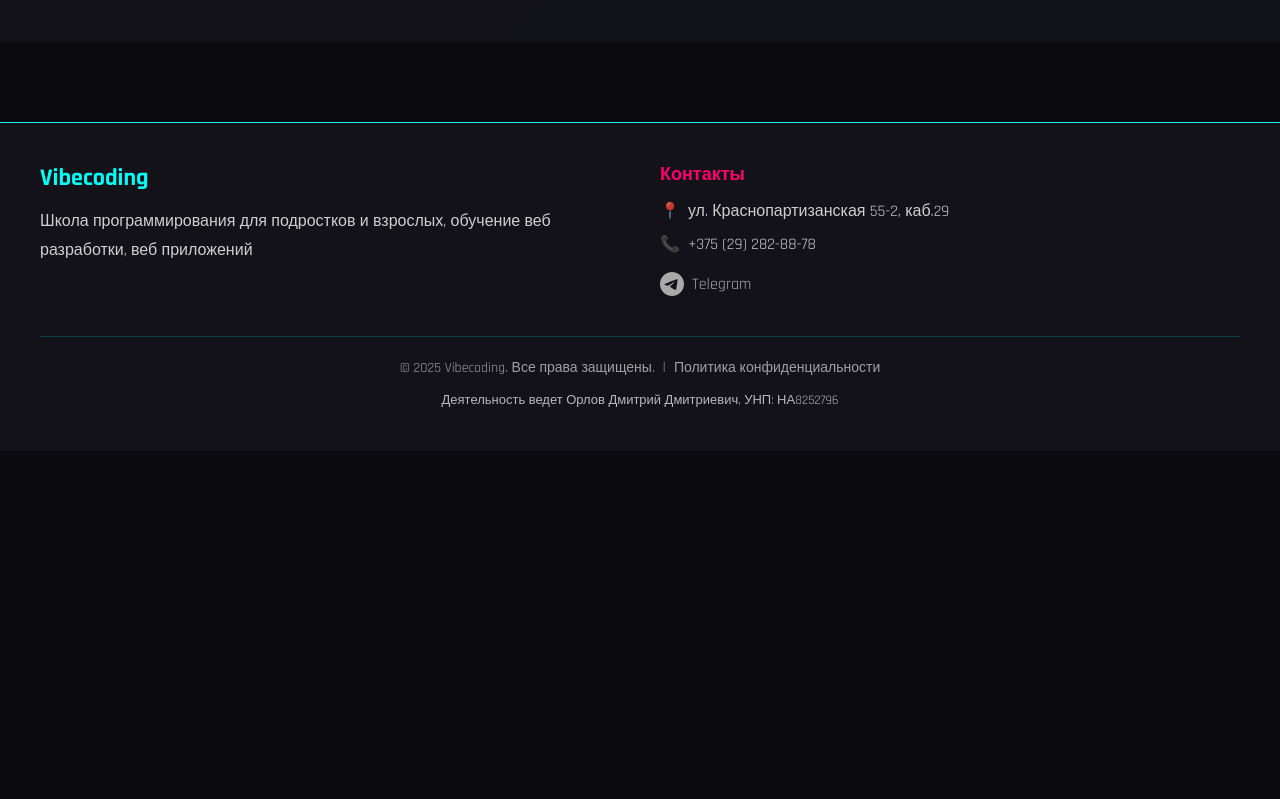
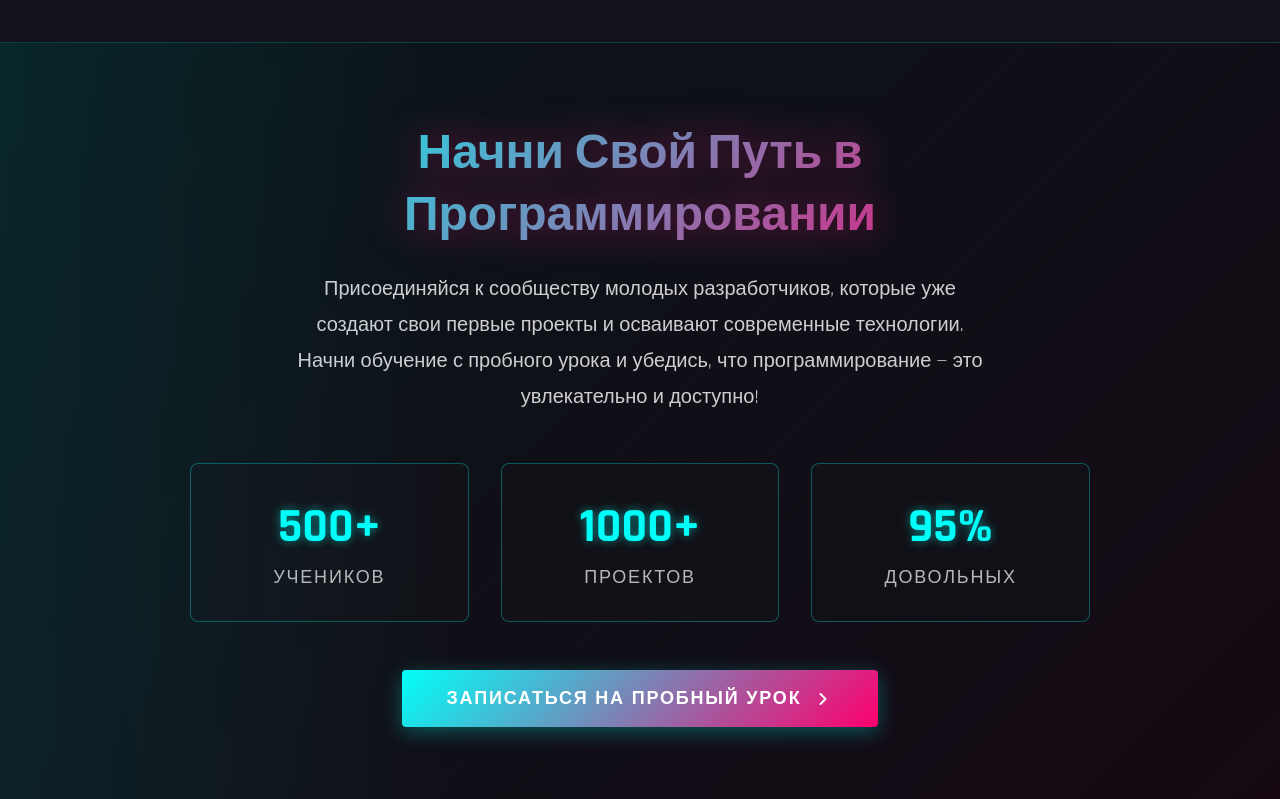
Before and after one commit to antsincgame/vibe-codiding, a React (Vite) app: page /privacy in a window 1280 px wide. Shown: the part 3181-3980 px from the top of the page. Before the commit the page ends 3632 px from the top, so only its background shows below. Built offline with nearby package versions, Linux system fonts and the light colour scheme; no server answers; the database is empty.

Commit message:
Updated index.css

```diff
--- a/src/App.tsx
+++ b/src/App.tsx
@@ -2,6 +2,7 @@
 import Header from './components/Header';
 import Footer from './components/Footer';
 import CookieConsent from './components/CookieConsent';
+import TestBlock from './components/TestBlock';
 import Home from './pages/Home';
 import Courses from './pages/Courses';
 import About from './pages/About';
@@ -42,6 +43,7 @@
                   <Route path="/blog/:slug" element={<BlogPostPage />} />
                   <Route path="/privacy" element={<Privacy />} />
                 </Routes>
+                <TestBlock />
                 <Footer />
               </main>
             </div>
--- /dev/null
+++ b/src/components/TestBlock.tsx
@@ -0,0 +1,41 @@
+export default function TestBlock() {
+  return (
+    <section className="test-block">
+      <div className="container">
+        <div className="test-content">
+          <h2 className="test-title">Начни Свой Путь в Программировании</h2>
+          <p className="test-description">
+            Присоединяйся к сообществу молодых разработчиков, которые уже создают свои первые проекты
+            и осваивают современные технологии. Начни обучение с пробного урока и убедись,
+            что программирование — это увлекательно и доступно!
+          </p>
+
+          <div className="test-stats">
+            <div className="stat-item">
+              <div className="stat-number">500+</div>
+              <div className="stat-label">Учеников</div>
+            </div>
+            <div className="stat-item">
+              <div className="stat-number">1000+</div>
+              <div className="stat-label">Проектов</div>
+            </div>
+            <div className="stat-item">
+              <div className="stat-number">95%</div>
+              <div className="stat-label">Довольных</div>
+            </div>
+          </div>
+
+          <button
+            className="cta-button"
+            onClick={() => window.location.href = '/trial'}
+          >
+            Записаться на пробный урок
+            <svg width="20" height="20" viewBox="0 0 20 20" fill="none">
+              <path d="M7.5 15L12.5 10L7.5 5" stroke="currentColor" strokeWidth="2" strokeLinecap="round" strokeLinejoin="round"/>
+            </svg>
+          </button>
+        </div>
+      </div>
+    </section>
+  );
+}
--- a/src/index.css
+++ b/src/index.css
@@ -395,3 +395,162 @@
     width: calc(100% - 3rem);
   }
 }
+
+.test-block {
+  padding: 80px 0;
+  background: linear-gradient(135deg, rgba(0, 255, 249, 0.05) 0%, rgba(255, 0, 110, 0.05) 100%);
+  border-top: 1px solid rgba(0, 255, 249, 0.2);
+  border-bottom: 1px solid rgba(0, 255, 249, 0.2);
+  position: relative;
+  overflow: hidden;
+}
+
+.test-block::before {
+  content: '';
+  position: absolute;
+  top: 0;
+  left: -100%;
+  width: 100%;
+  height: 100%;
+  background: linear-gradient(90deg, transparent, rgba(0, 255, 249, 0.1), transparent);
+  animation: shimmer 3s infinite;
+}
+
+@keyframes shimmer {
+  0% { left: -100%; }
+  100% { left: 100%; }
+}
+
+.test-content {
+  text-align: center;
+  max-width: 900px;
+  margin: 0 auto;
+}
+
+.test-title {
+  font-size: 3rem;
+  font-weight: 700;
+  margin-bottom: 1.5rem;
+  background: linear-gradient(135deg, var(--neon-cyan), var(--neon-pink));
+  -webkit-background-clip: text;
+  -webkit-text-fill-color: transparent;
+  background-clip: text;
+  animation: glow 2s ease-in-out infinite alternate;
+}
+
+@keyframes glow {
+  from {
+    filter: drop-shadow(0 0 10px rgba(0, 255, 249, 0.5));
+  }
+  to {
+    filter: drop-shadow(0 0 20px rgba(255, 0, 110, 0.5));
+  }
+}
+
+.test-description {
+  font-size: 1.25rem;
+  line-height: 1.8;
+  color: rgba(255, 255, 255, 0.8);
+  margin-bottom: 3rem;
+  max-width: 700px;
+  margin-left: auto;
+  margin-right: auto;
+}
+
+.test-stats {
+  display: grid;
+  grid-template-columns: repeat(auto-fit, minmax(200px, 1fr));
+  gap: 2rem;
+  margin-bottom: 3rem;
+}
+
+.stat-item {
+  padding: 2rem;
+  background: var(--card-bg);
+  border: 1px solid rgba(0, 255, 249, 0.3);
+  border-radius: 8px;
+  transition: all 0.3s;
+}
+
+.stat-item:hover {
+  transform: translateY(-5px);
+  border-color: var(--neon-cyan);
+  box-shadow: 0 10px 30px rgba(0, 255, 249, 0.2);
+}
+
+.stat-number {
+  font-size: 3rem;
+  font-weight: 700;
+  color: var(--neon-cyan);
+  margin-bottom: 0.5rem;
+  text-shadow: 0 0 10px rgba(0, 255, 249, 0.5);
+}
+
+.stat-label {
+  font-size: 1.125rem;
+  color: rgba(255, 255, 255, 0.7);
+  text-transform: uppercase;
+  letter-spacing: 0.1em;
+}
+
+.cta-button {
+  display: inline-flex;
+  align-items: center;
+  gap: 0.75rem;
+  padding: 1em 2.5em;
+  font-size: 1.125rem;
+  font-weight: 600;
+  text-transform: uppercase;
+  letter-spacing: 0.1em;
+  background: linear-gradient(135deg, var(--neon-cyan), var(--neon-pink));
+  color: white;
+  border: none;
+  border-radius: 4px;
+  cursor: pointer;
+  transition: all 0.3s;
+  box-shadow: 0 5px 20px rgba(0, 255, 249, 0.3);
+}
+
+.cta-button:hover {
+  transform: translateY(-2px);
+  box-shadow: 0 10px 30px rgba(0, 255, 249, 0.5);
+}
+
+.cta-button svg {
+  transition: transform 0.3s;
+}
+
+.cta-button:hover svg {
+  transform: translateX(5px);
+}
+
+@media (max-width: 768px) {
+  .test-block {
+    padding: 60px 0;
+  }
+
+  .test-title {
+    font-size: 2rem;
+  }
+
+  .test-description {
+    font-size: 1rem;
+  }
+
+  .test-stats {
+    gap: 1rem;
+  }
+
+  .stat-number {
+    font-size: 2rem;
+  }
+
+  .stat-label {
+    font-size: 0.875rem;
+  }
+
+  .cta-button {
+    font-size: 1rem;
+    padding: 0.875em 2em;
+  }
+}
```
